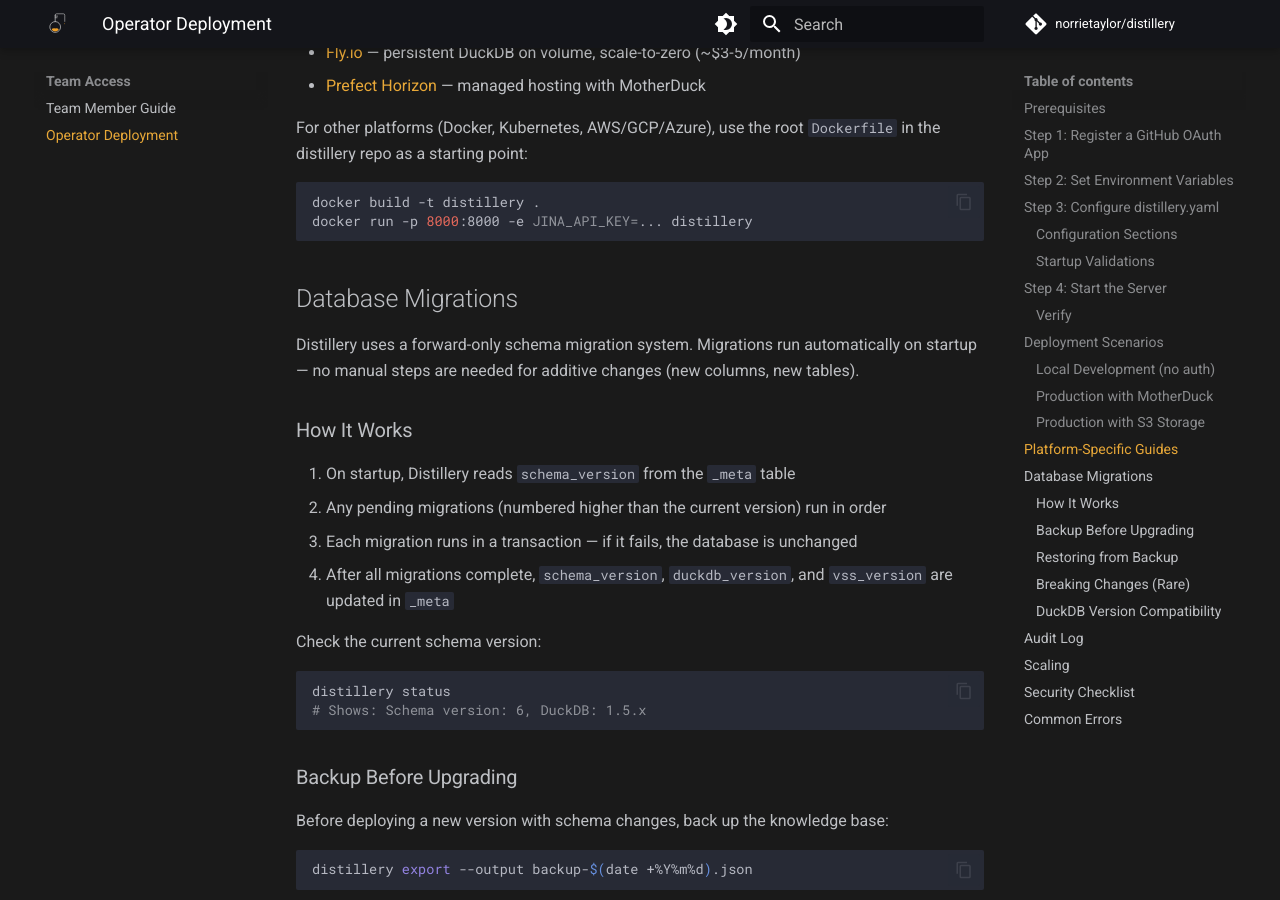
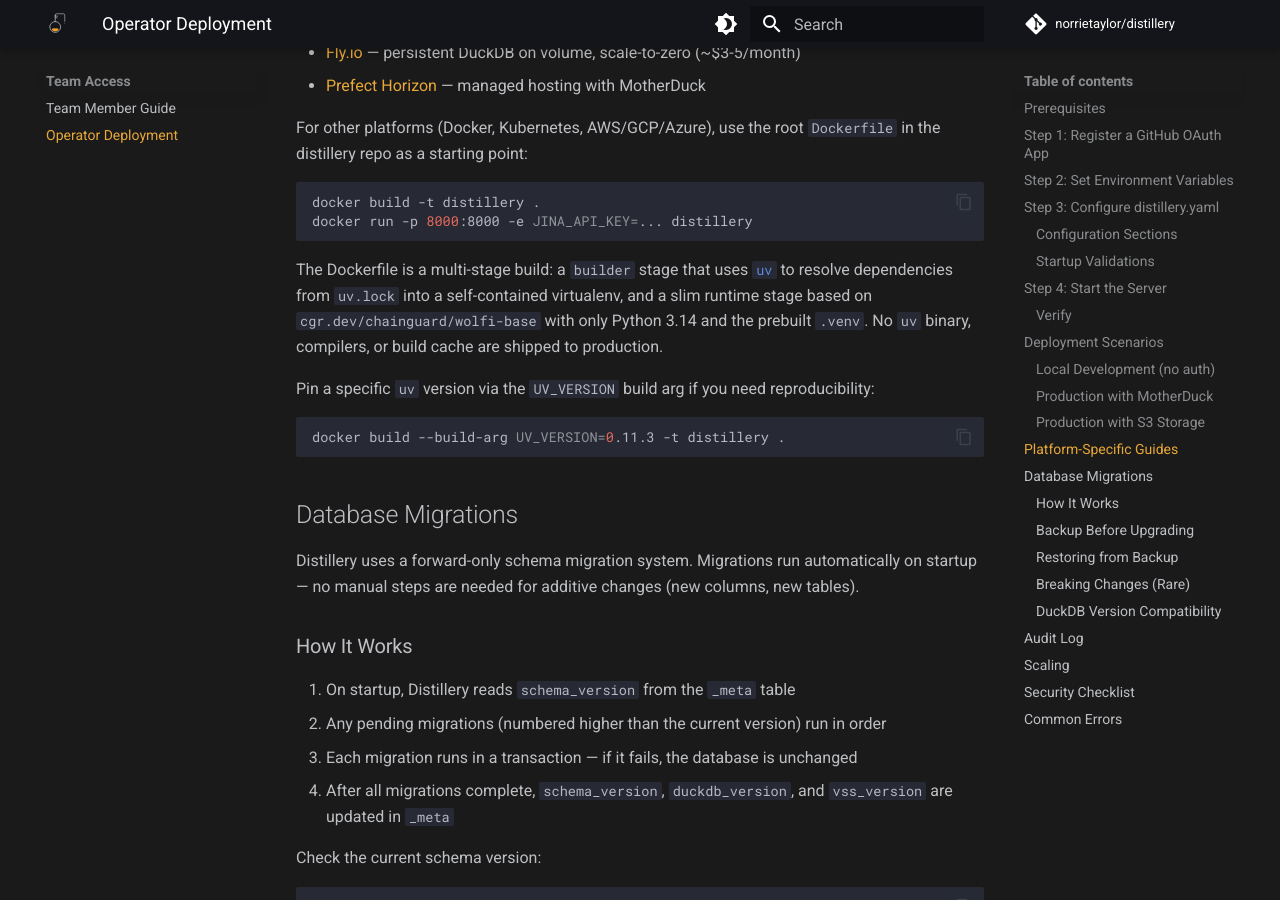
Before and after one commit to norrietaylor/distillery, an MkDocs documentation site: the page built from docs/team/deployment.md, in a window 1280 px wide and 900 px high, scrolled down 4100 px. Built offline with MkDocs 1.6.1 and Material for MkDocs 9.7.7, drawn with Linux system fonts in a browser that asks for light colours; comment, search, counter and statistics services are not loaded.

Commit message:
chore(ci): slim container image using uv multi-stage build (#409)
* chore(ci): slim container image using uv multi-stage build (#212)

Refactor Dockerfile from a single-stage Wolfi+pip build to a two-stage
build: a builder stage that uses `uv sync --frozen` (with a pinned
`uv` binary copied from the official Astral image) to materialise a
self-contained `/app/.venv`, and a slim runtime stage based on the
same Wolfi base + Python 3.13 that copies in only the prebuilt venv.

Benefits:
- The `uv` binary (~48 MB) is no longer shipped in the runtime image.
- No compilers, no build cache, no source tree, no test files, and no
  `pyproject.toml`/`uv.lock` are baked into the runtime layers.
- Builds are now reproducible from the locked dependency graph
  (`uv.lock`) rather than from the floating range in `pyproject.toml`.
- BuildKit cache mounts (`--mount=type=cache,target=/root/.cache/uv`)
  speed up local rebuilds without persisting to the final layer.
- Dependencies install in their own layer (cached unless lockfile
  changes); the project itself installs in a second layer that
  invalidates only when `src/` changes.

Image size (local arm64 build):
- Before: 361 MB
- After:  329 MB  (-32 MB / -8.9 %)

Smoke tests (all pass against the new image):
- `docker run --rm distillery:after distillery --help`
- `docker run --rm distillery:after distillery-mcp --help`
- `docker run --rm distillery:after python -c "import duckdb;
  duckdb.connect(':memory:').execute('LOAD vss')"` confirms the VSS
  extension is preloaded.
- HTTP transport starts: `docker run -p 8000:8000 ...` reaches
  "Uvicorn running on http://0.0.0.0:8000" and serves requests.

Drop `uv.lock` from `.dockerignore` so the builder stage can read it.
Update `docs/team/deployment.md` to describe the new multi-stage build
and the `UV_VERSION` build arg.

Closes #212

Co-Authored-By: Claude Opus 4.7 (1M context) <noreply@anthropic.com>

* docs(deployment): align deployment doc with Python 3.14 base

The Dockerfile was updated to Python 3.14 after merging main (PR #402).
Update the matching prose in docs/team/deployment.md so it reflects the
runtime image actually shipped.

Co-Authored-By: Claude Opus 4.7 (1M context) <noreply@anthropic.com>

---------

Co-authored-by: Claude Opus 4.7 (1M context) <noreply@anthropic.com>

````diff
--- a/docs/team/deployment.md
+++ b/docs/team/deployment.md
@@ -170,6 +170,14 @@ docker build -t distillery .
 docker run -p 8000:8000 -e JINA_API_KEY=... distillery
 ```
 
+The Dockerfile is a multi-stage build: a `builder` stage that uses [`uv`](https://docs.astral.sh/uv/) to resolve dependencies from `uv.lock` into a self-contained virtualenv, and a slim runtime stage based on `cgr.dev/chainguard/wolfi-base` with only Python 3.14 and the prebuilt `.venv`. No `uv` binary, compilers, or build cache are shipped to production.
+
+Pin a specific `uv` version via the `UV_VERSION` build arg if you need reproducibility:
+
+```bash
+docker build --build-arg UV_VERSION=0.11.3 -t distillery .
+```
+
 ## Database Migrations
 
 Distillery uses a forward-only schema migration system. Migrations run automatically on startup — no manual steps are needed for additive changes (new columns, new tables).
````
Also changed, not shown: 2 other files.
